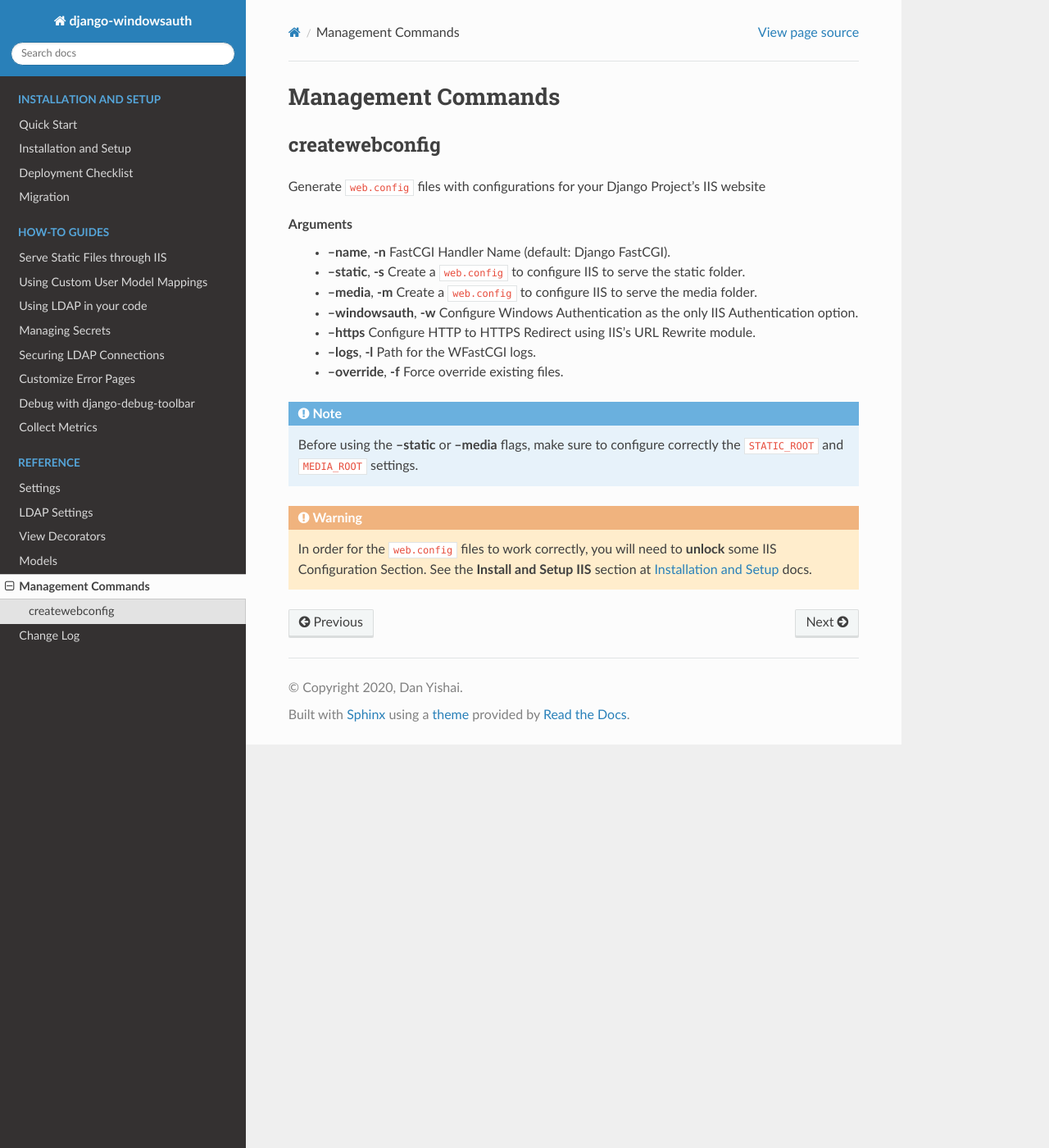
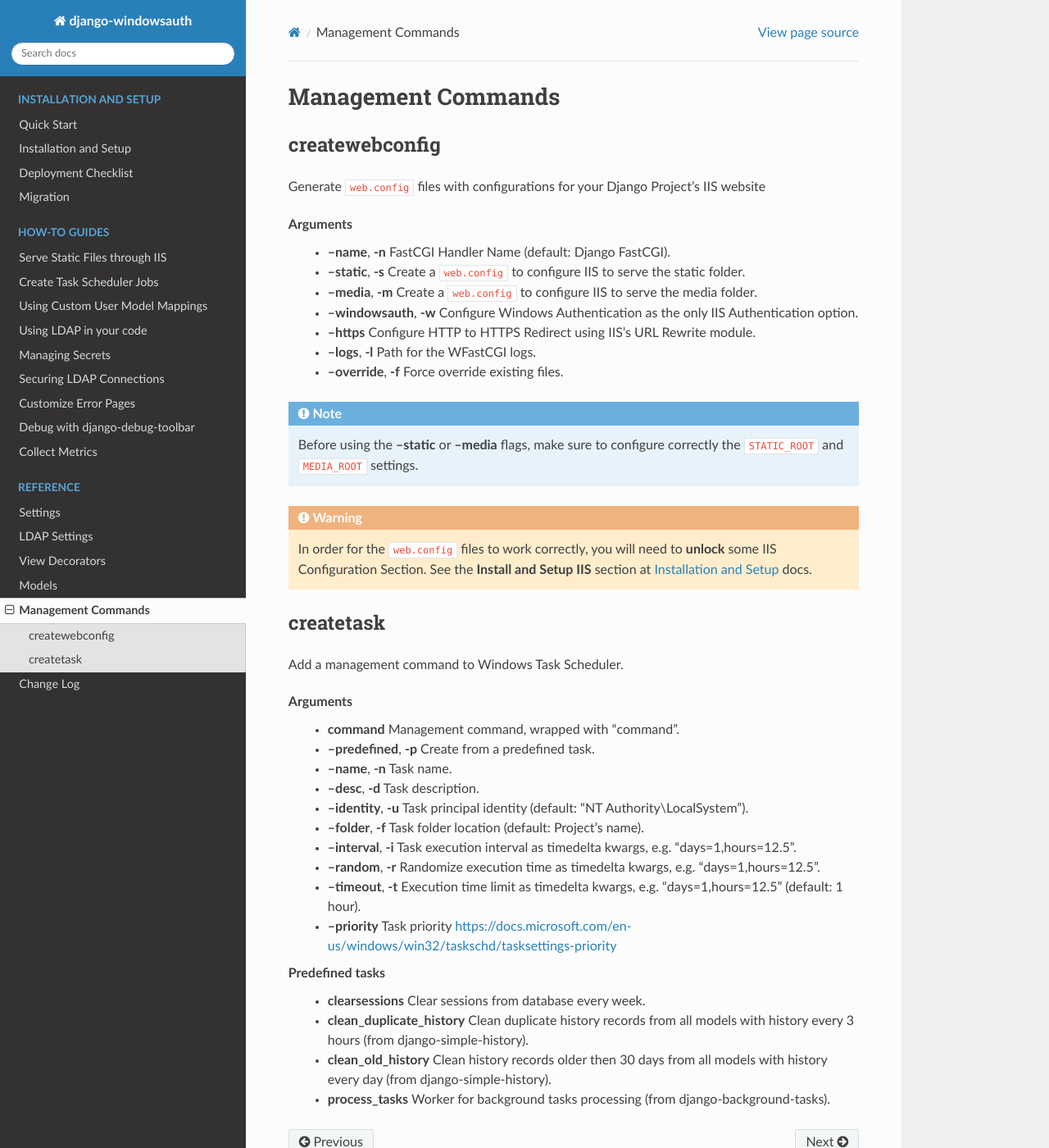
Before and after one commit to danyi1212/django-windowsauth, a Sphinx documentation site: the page built from docs/source/reference/management_commands.rst, in a window 1280 px wide and 1400 px high. Shown: the whole window at 82% size. Built offline with Sphinx 7.4.7 and the Read the Docs theme 2.0.0, drawn with Linux system fonts in a browser that asks for light colours.

Commit message:
📖 createtask docs

```diff
--- a/README.rst
+++ b/README.rst
@@ -30,6 +30,7 @@ Features
 - Authorize against **Active Directory** using `ldap3 <https://ldap3.readthedocs.io/en/latest/>`_ package
 - Manage **LDAP Connections** for easy integrations
 - Debug using `django-debug-toolbar <https://django-debug-toolbar.readthedocs.io/en/latest/>`_
+- **NEW** Create Task Schedulers for Django management commands
 
 Quick Start
 -----------
--- a/docs/source/index.rst
+++ b/docs/source/index.rst
@@ -15,6 +15,7 @@ Features
 - Authorize against Active Directory using `ldap3 <https://ldap3.readthedocs.io/en/latest/>`_ package
 - Manage LDAP connections for easy integrations
 - Debug using `django-debug-toolbar <https://django-debug-toolbar.readthedocs.io/en/latest/>`_
+- **NEW** Create Task Schedulers for Django management commands
 
 .. toctree::
    :maxdepth: 1
@@ -30,6 +31,7 @@ Features
    :caption: How-to Guides
 
    howto/serve_static
+   howto/create_tasks
    howto/custom_user_fields
    howto/using_ldap_manager
    howto/manage_secrets
--- a/docs/source/reference/change_log.rst
+++ b/docs/source/reference/change_log.rst
@@ -8,6 +8,7 @@ Change Log
 Release date: coming soon
 
 - **ADDED**: LDAPUserManager for manually creating users from LDAP.
+- **ADDED**: ``createtask`` management command for creating Task Scheduler jobs.
 - **IMPROVED**: LDAP Settings for Group Membership check propagate to one another.
 - **MODIFIED**: Increased the default ``WAUTH_RESYNC_DELTA`` to every 1 day.
 
--- a/docs/source/reference/management_commands.rst
+++ b/docs/source/reference/management_commands.rst
@@ -22,3 +22,26 @@ Arguments
 .. warning::
     In order for the ``web.config`` files to work correctly, you will need to **unlock** some IIS Configuration Section.
     See the **Install and Setup IIS** section at :doc:`../installation/installation` docs.
+
+createtask
+----------
+
+Add a management command to Windows Task Scheduler.
+
+Arguments
+    * **command** Management command, wrapped with "command".
+    * **--predefined**, **-p** Create from a predefined task.
+    * **--name**, **-n** Task name.
+    * **--desc**, **-d** Task description.
+    * **--identity**, **-u** Task principal identity (default: "NT Authority\\LocalSystem").
+    * **--folder**, **-f** Task folder location (default: Project's name).
+    * **--interval**, **-i** Task execution interval as timedelta kwargs, e.g. "days=1,hours=12.5".
+    * **--random**, **-r** Randomize execution time as timedelta kwargs, e.g. "days=1,hours=12.5".
+    * **--timeout**, **-t** Execution time limit as timedelta kwargs, e.g. "days=1,hours=12.5" (default: 1 hour).
+    * **--priority** Task priority https://docs.microsoft.com/en-us/windows/win32/taskschd/tasksettings-priority
+
+Predefined tasks
+    * **clearsessions** Clear sessions from database every week.
+    * **clean_duplicate_history** Clean duplicate history records from all models with history every 3 hours (from django-simple-history).
+    * **clean_old_history** Clean history records older then 30 days from all models with history every day (from django-simple-history).
+    * **process_tasks** Worker for background tasks processing (from django-background-tasks).
```
Also changed, not shown: docs/source/howto/create_tasks.rst (added, +64 -0 lines), 1 other file.
